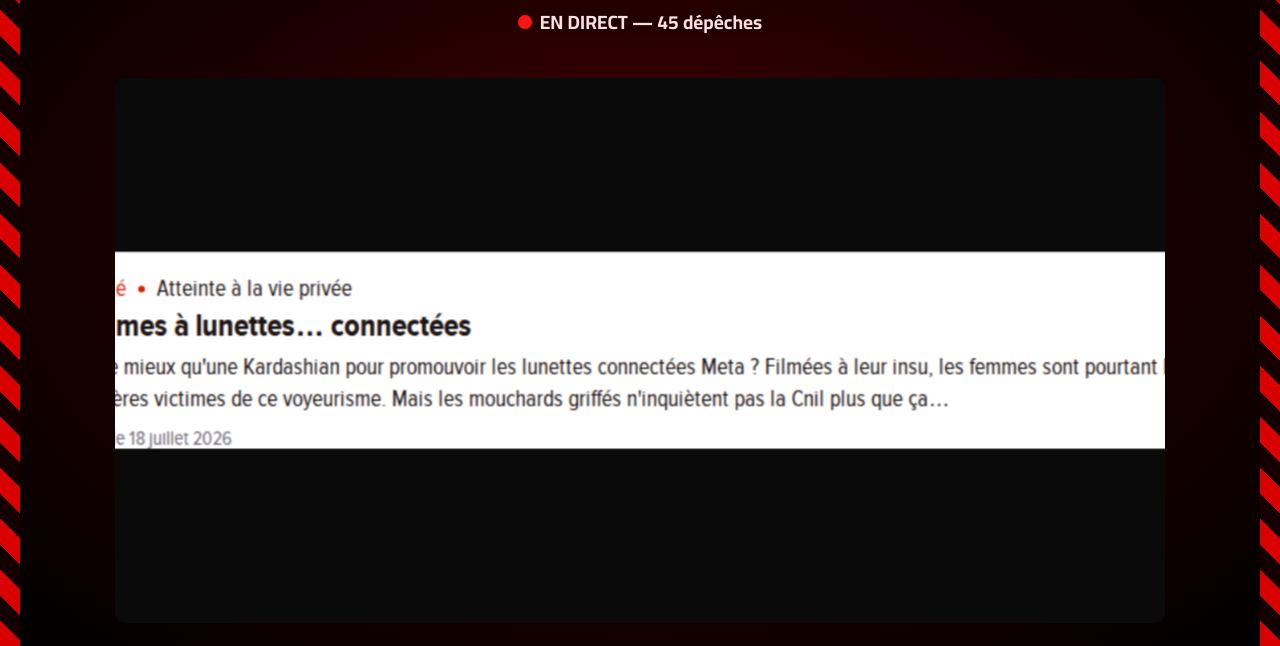
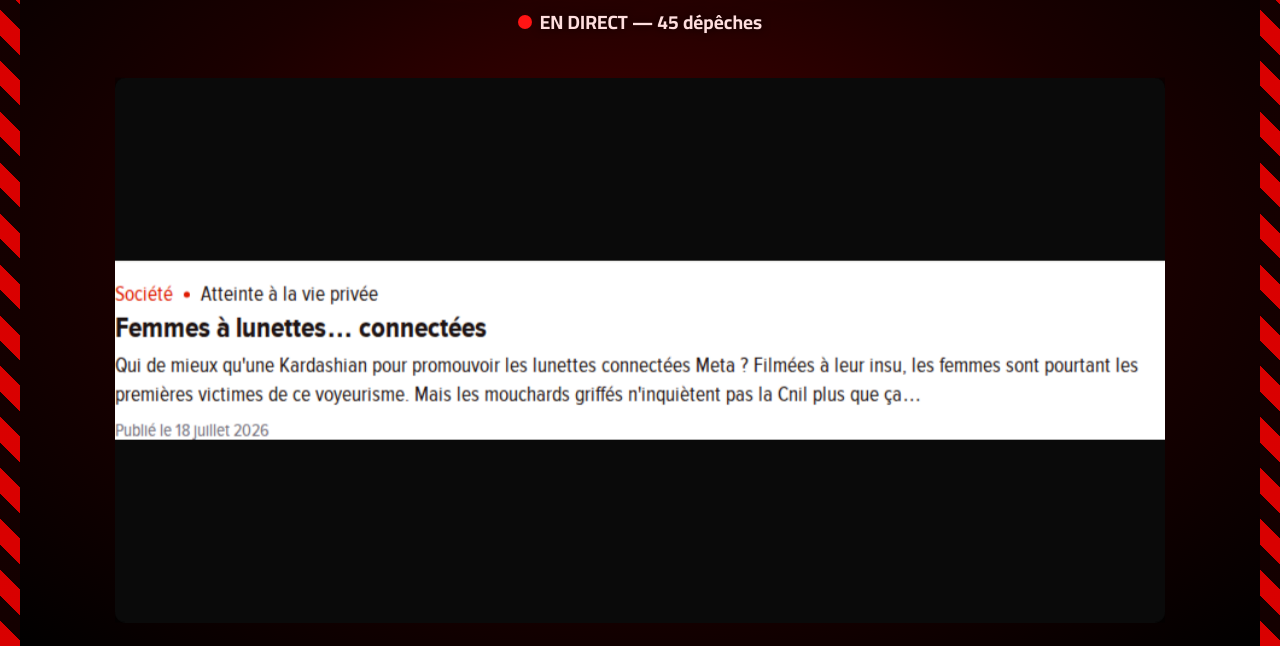
Before and after one commit to MaxMcNeil/slideshow, a website: page index.html in a window 1280 px wide. Shown: the part 154-800 px from the top of the page. Drawn offline with Linux system fonts and the light colour scheme.

Commit message:
Update index.html

```diff
--- a/index.html
+++ b/index.html
@@ -189,22 +189,6 @@
             return `card_${i}.png?t=${ts}`;
         }
 
-        // Only cards with a very wide/short shape (lots of empty vertical
-        // space when fit to the frame) get a modest zoom to improve
-        // readability. Normal/portrait-shaped cards are left untouched.
-        // overflow:hidden on .card-slot safely clips anything the zoom
-        // would otherwise push past the frame edges.
-        const WIDE_RATIO_THRESHOLD = 3.0;
-        const WIDE_ZOOM = 1.1;
-        function applyAdaptiveZoom(imgEl) {
-            imgEl.onload = () => {
-                const ratio = imgEl.naturalWidth / (imgEl.naturalHeight || 1);
-                imgEl.style.transform = ratio > WIDE_RATIO_THRESHOLD ? `scale(${WIDE_ZOOM})` : 'none';
-            };
-        }
-        applyAdaptiveZoom(document.getElementById('imgA'));
-        applyAdaptiveZoom(document.getElementById('imgB'));
-
         function setStatusLoading() {
             document.getElementById('status').textContent = 'Chargement...';
         }
```
